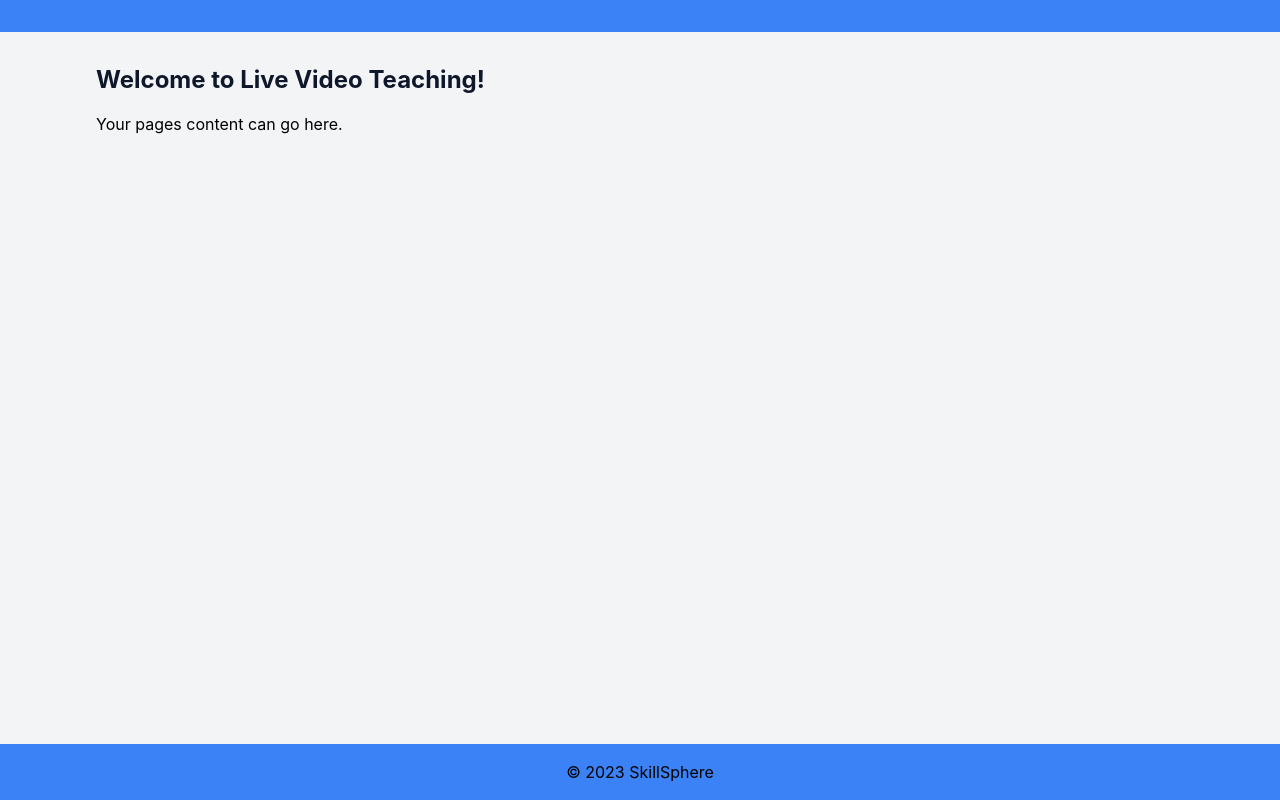
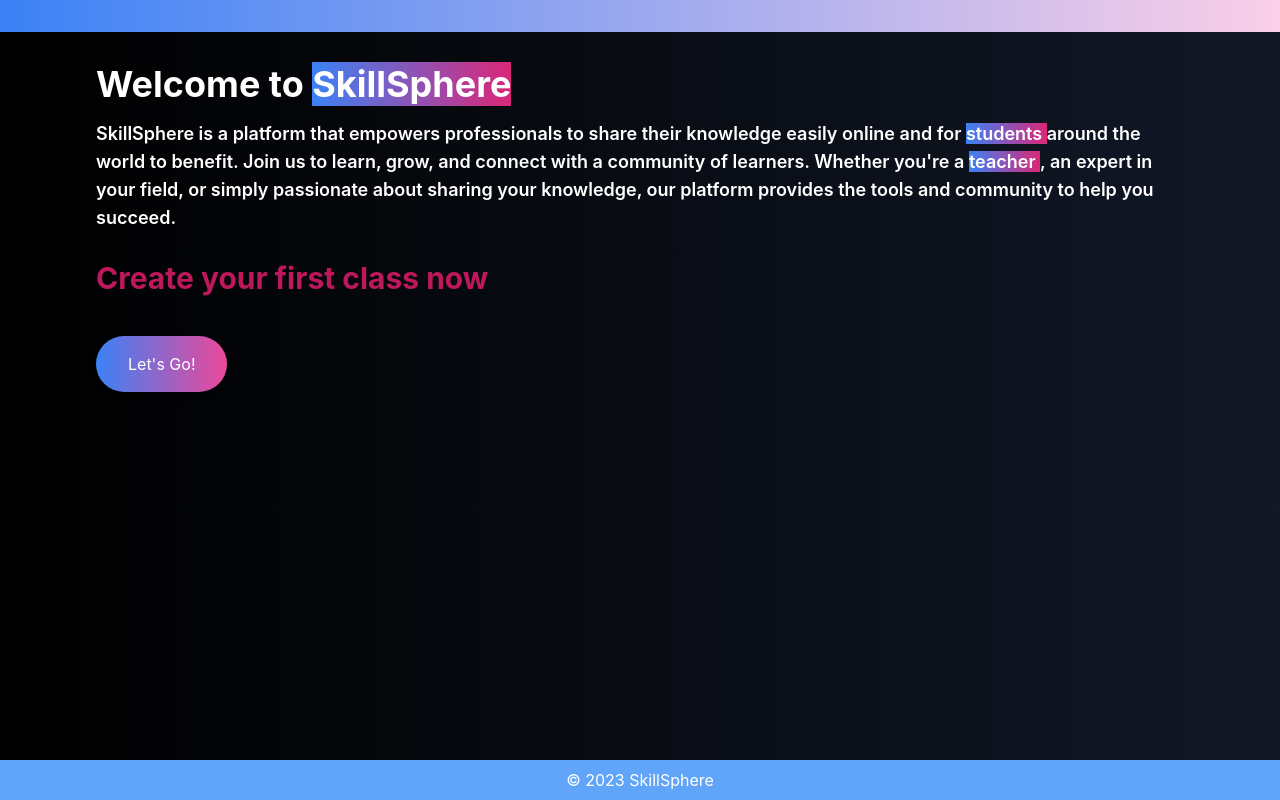
Before and after one commit to JOHN-AMAO/SkillSphere, a Next.js app: page /main in a window 1280 px wide. Built offline with nearby package versions, Linux system fonts and the light colour scheme.

Commit message:
"main js"

```diff
--- a/src/pages/main/index.js
+++ b/src/pages/main/index.js
@@ -3,21 +3,50 @@ import { UserButton } from "@clerk/nextjs";
 
 const Example = () => {
   return (
-    <div className='min-h-screen bg-gray-100 flex flex-col'>
-      <header className='bg-blue-500 p-4'>
+    <div className='min-h-screen bg-gradient-to-r from-black to-gray-900 flex flex-col text-white'>
+      <header className='bg-gradient-to-r from-blue-500 to-pink-200 p-4'>
         <div className='max-w-6xl mx-auto flex justify-end'>
           <UserButton afterSignOutUrl='/' />
         </div>
       </header>
       <main className='flex-grow'>
-        <div className='max-w-6xl mx-auto p-8'>
-          <h1 className='text-2xl font-bold mb-4'>
-            Welcome to Live Video Teaching!
+        <div className='max-w-6xl mx-auto p-8 '>
+          <h1 className='text-4xl font-bold mb-4 text-white'>
+            Welcome to{" "}
+            <span className='bg-gradient-to-r from-blue-500 to-pink-600'>
+              {" "}
+              SkillSphere
+            </span>
           </h1>
-          <p>Your pages content can go here.</p>
+          <p className='text-lg font-semibold'>
+            SkillSphere is a platform that empowers professionals to share their
+            knowledge easily online and for{" "}
+            <span className='bg-gradient-to-r from-blue-500 to-pink-600'>
+              {" "}
+              students{" "}
+            </span>{" "}
+            around the world to benefit. Join us to learn, grow, and connect
+            with a community of learners. Whether you&apos;re a{" "}
+            <span className='bg-gradient-to-r from-blue-500 to-pink-600'>
+              {" "}
+              teacher{" "}
+            </span>
+            , an expert in your field, or simply passionate about sharing your
+            knowledge, our platform provides the tools and community to help you
+            succeed.
+          </p>
+          <h2 className=' pt-7 text-base md:text-lg lg:text-2xl xl:text-3xl font-bold text-pink-700 '>
+            {" "}
+            Create your first class now{" "}
+          </h2>
+          <a href='/videocall/lobby.html'>
+            <button className='mt-10 bg-gradient-to-r from-blue-500 to-pink-500 text-white py-4 px-8 rounded-full shadow-md hover:shadow-lg'>
+              Let&apos;s Go!
+            </button>
+          </a>
         </div>
       </main>
-      <footer className='bg-blue-500 p-4 text-center'>
+      <footer className='bg-blue-400 p-2 text-center'>
         <p>&copy; {new Date().getFullYear()} SkillSphere</p>
       </footer>
     </div>
```
